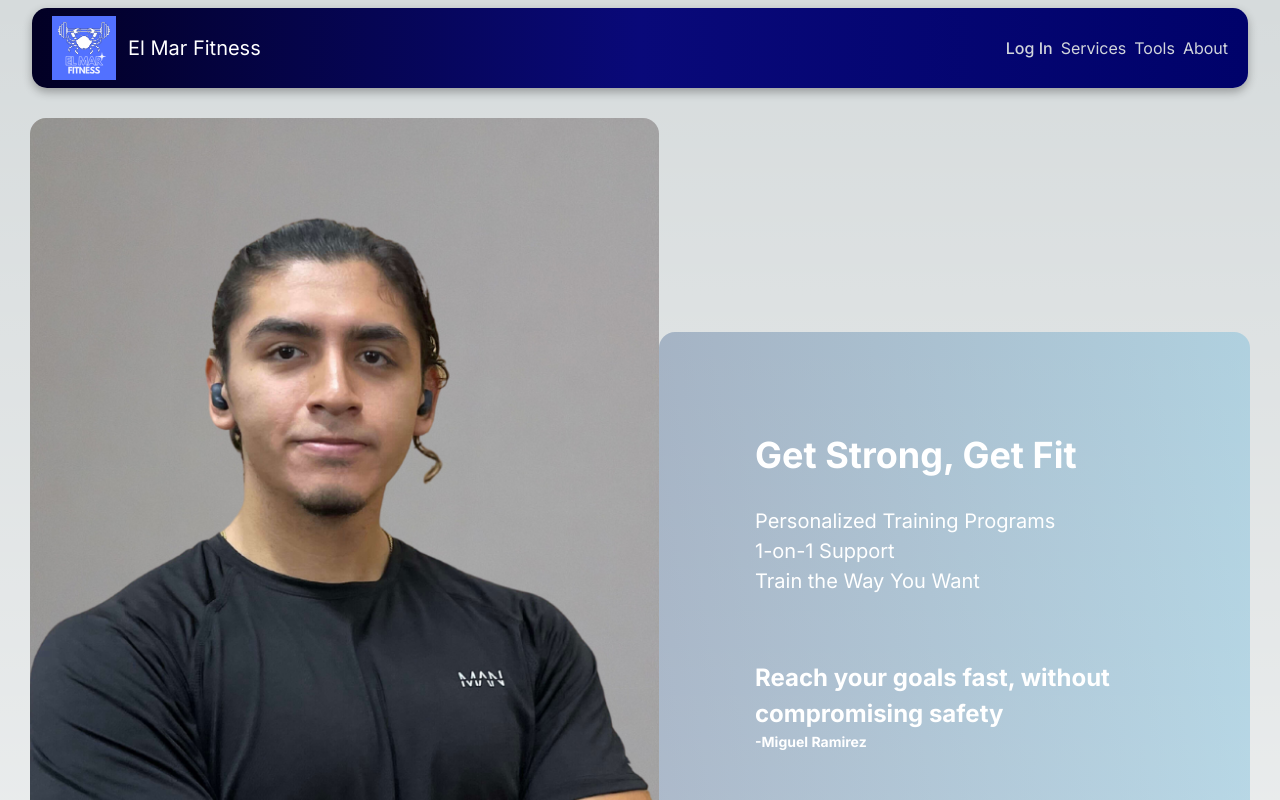
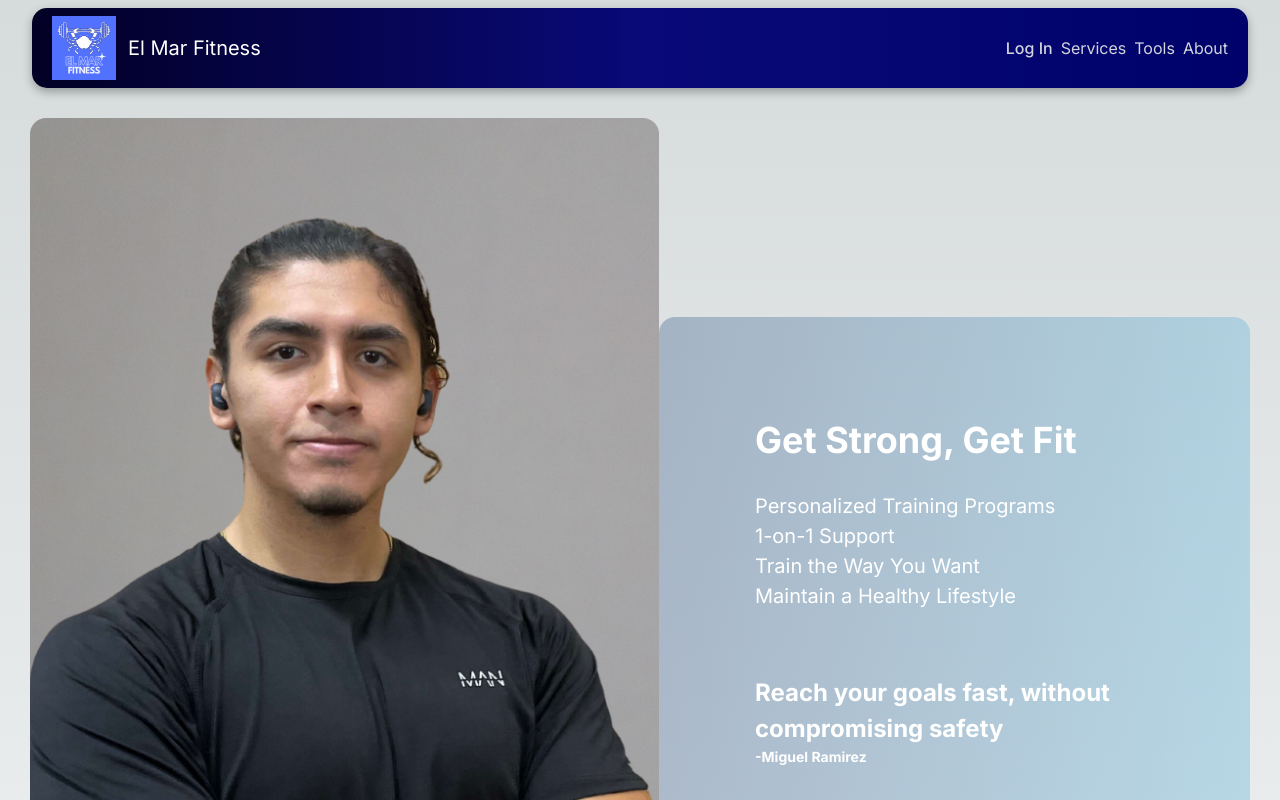
Before and after one commit to miguelaram2016/nextjs-emf, a Next.js app: page / in a window 1280 px wide. Shown: the top 800 px of the page. Built offline with nearby package versions, Linux system fonts and the light colour scheme.

Commit message:
Update HomePage.jsx

```diff
--- a/src/app/HomePage.jsx
+++ b/src/app/HomePage.jsx
@@ -24,6 +24,7 @@ const HomePage = () => {
             Personalized Training Programs <br></br>
             1-on-1 Support <br></br>
             Train the Way You Want <br></br>
+            Maintain a Healthy Lifestyle
           </p>
           <p className='founder-intro'>
             Reach your goals fast, without compromising safety <br></br>
```
